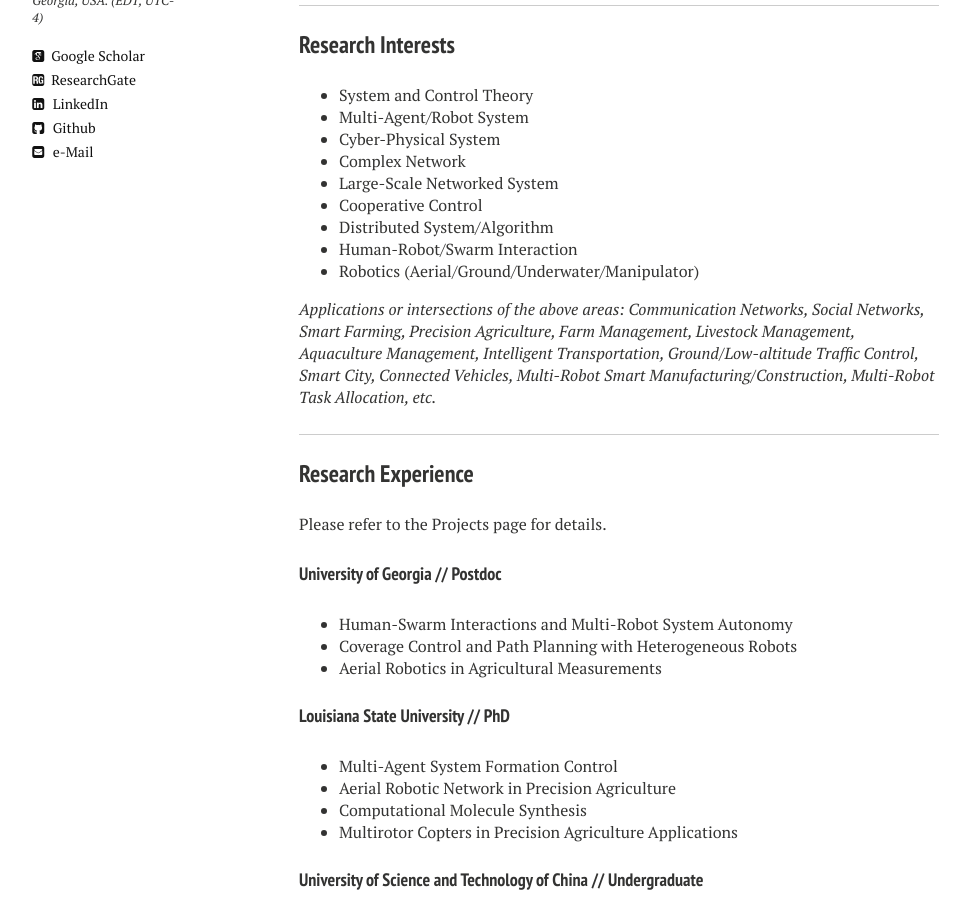
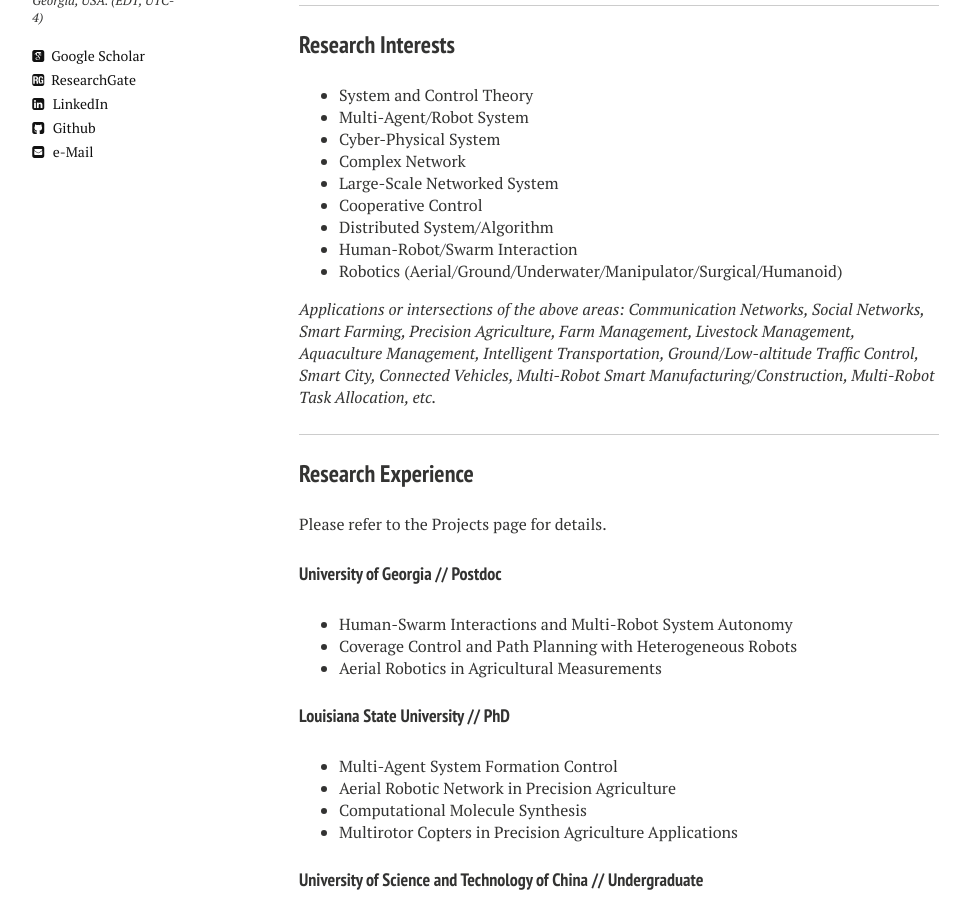
Before and after one commit to liutairan/liutairan.github.io, a Jekyll site: the page built from cv.md, in a window 1280 px wide and 900 px high, scrolled down 361 px. Shown: the whole window, without its empty margins (21-985 px from the left). Built offline with Jekyll 4.4.1, drawn with Linux system fonts in a browser that asks for light colours; nearby versions of some CDN libraries.

Commit message:
Update cv.md

```diff
--- a/cv.md
+++ b/cv.md
@@ -30,7 +30,7 @@ Download my <a href="https://liutairan.github.io/TairanLiu-CV.pdf" target="_blan
 * Cooperative Control
 * Distributed System/Algorithm
 * Human-Robot/Swarm Interaction
-* Robotics (Aerial/Ground/Underwater/Manipulator)
+* Robotics (Aerial/Ground/Underwater/Manipulator/Surgical/Humanoid)
 
 *Applications or intersections of the above areas: Communication Networks, Social Networks, Smart Farming, Precision Agriculture, Farm Management, Livestock Management, Aquaculture Management, Intelligent Transportation, Ground/Low-altitude Traffic Control, Smart City, Connected Vehicles, Multi-Robot Smart Manufacturing/Construction, Multi-Robot Task Allocation,  etc.*
 
```
